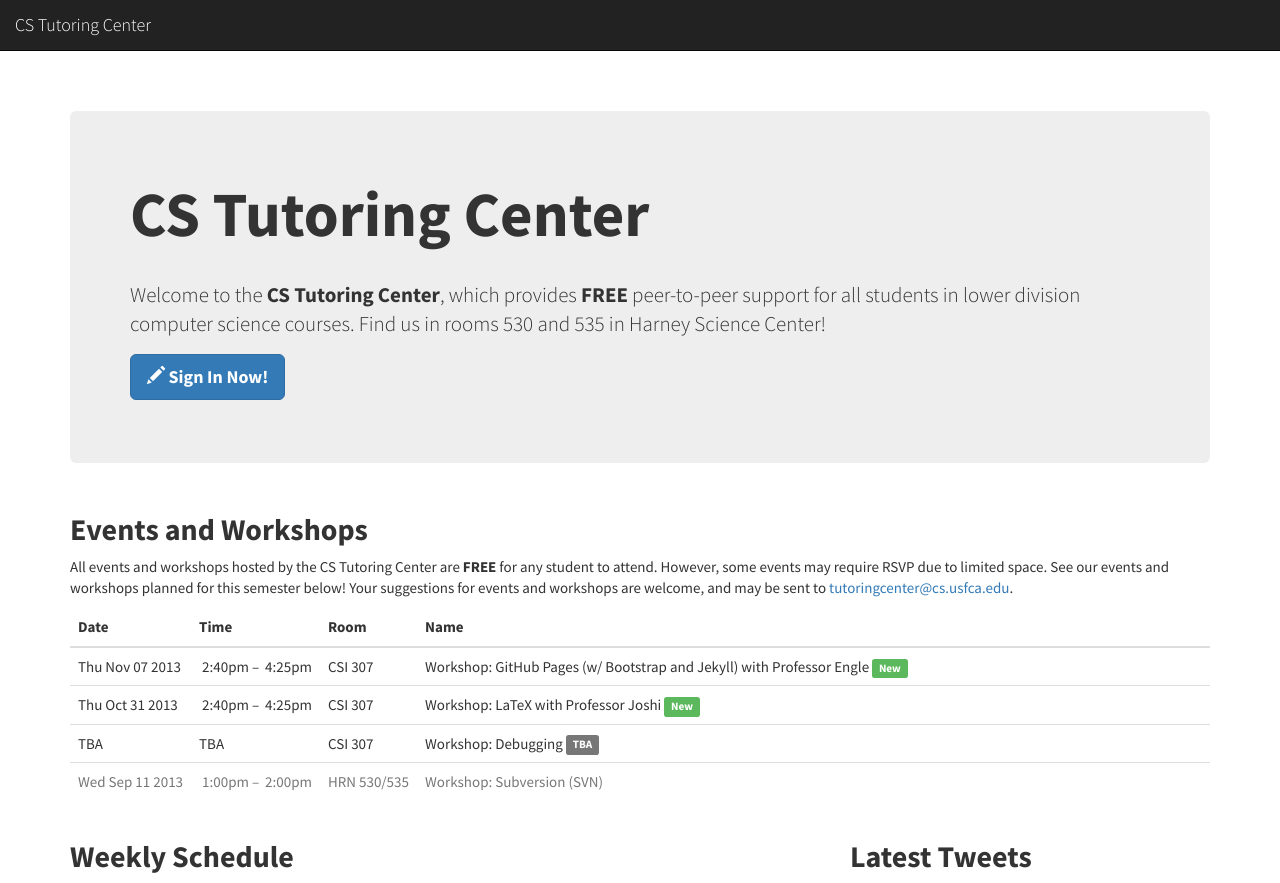
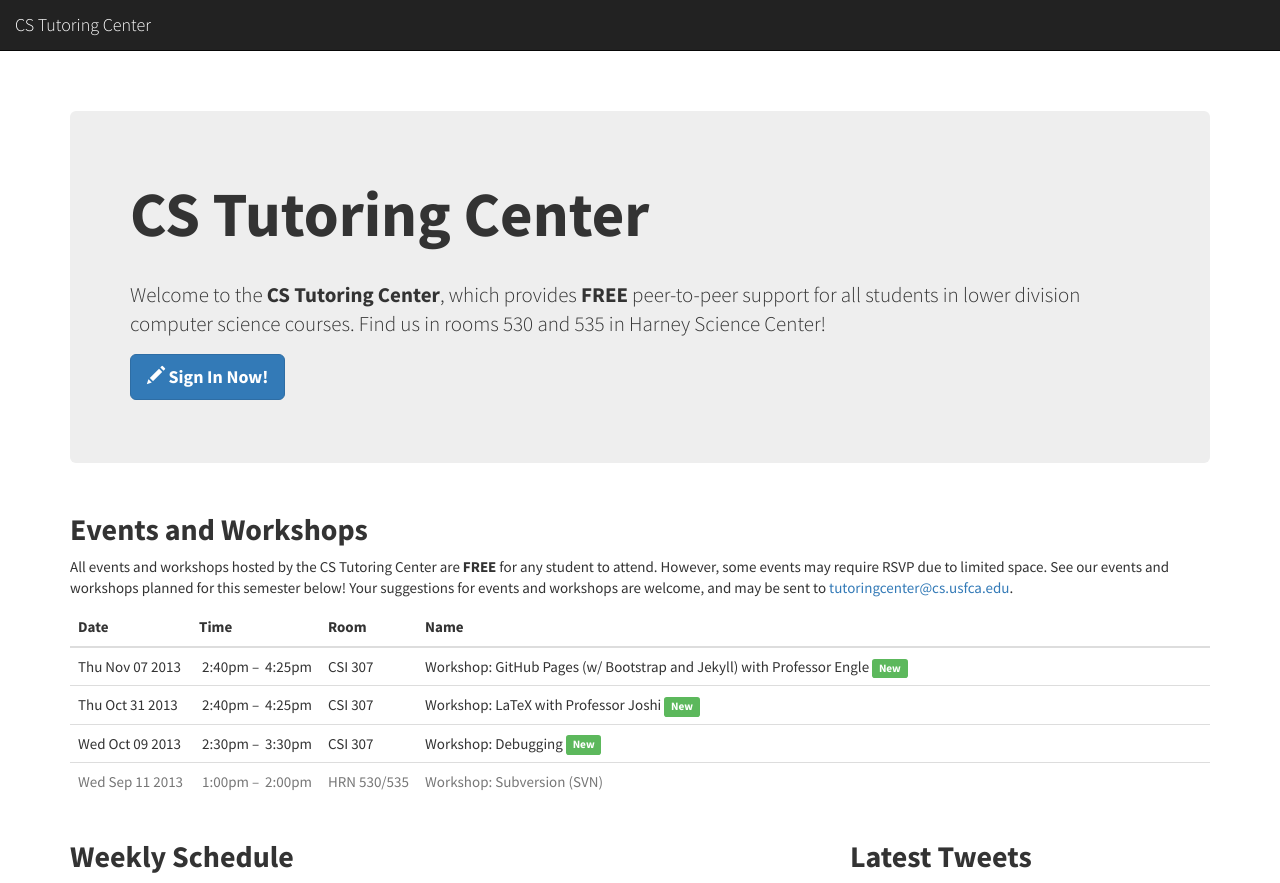
Before and after one commit to CSTutors/CSTutors.github.io, a Jekyll site: the page built from index.html, in a window 1280 px wide. Shown: the top 883 px of the page. Built offline with Jekyll 4.4.1, drawn with Linux system fonts in a browser that asks for light colours; nearby versions of some CDN libraries; comment, search, counter and statistics services are not loaded; grey boxes are pictures that could not be loaded.

Commit message:
Adding debugging workshop times.

```diff
--- a/index.html
+++ b/index.html
@@ -50,10 +50,10 @@ title: Home
                 </tr>
 
                 <tr>
-                    <td nowrap>TBA</td>
-                    <td nowrap>TBA</td>
+                    <td nowrap>Wed Oct 09 2013</td>
+                    <td nowrap>&nbsp;2:30pm &ndash; &nbsp;3:30pm</td>
                     <td nowrap>CSI 307</td>
-                    <td>Workshop: Debugging <span class="label label-default">TBA</span></td>
+                    <td>Workshop: Debugging <span class="label label-success">New</span></td>
                 </tr>
 
                 <tr class="text-muted">
```
Also changed, not shown: 2 other files.
